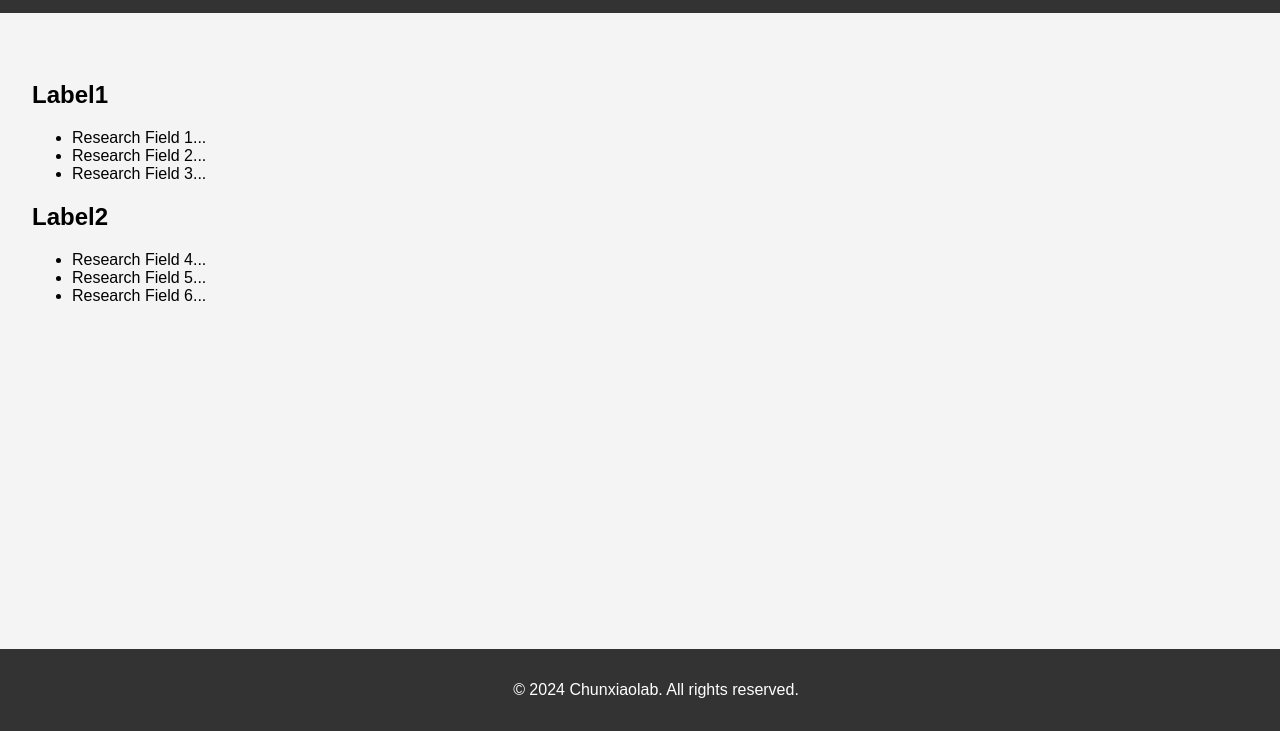
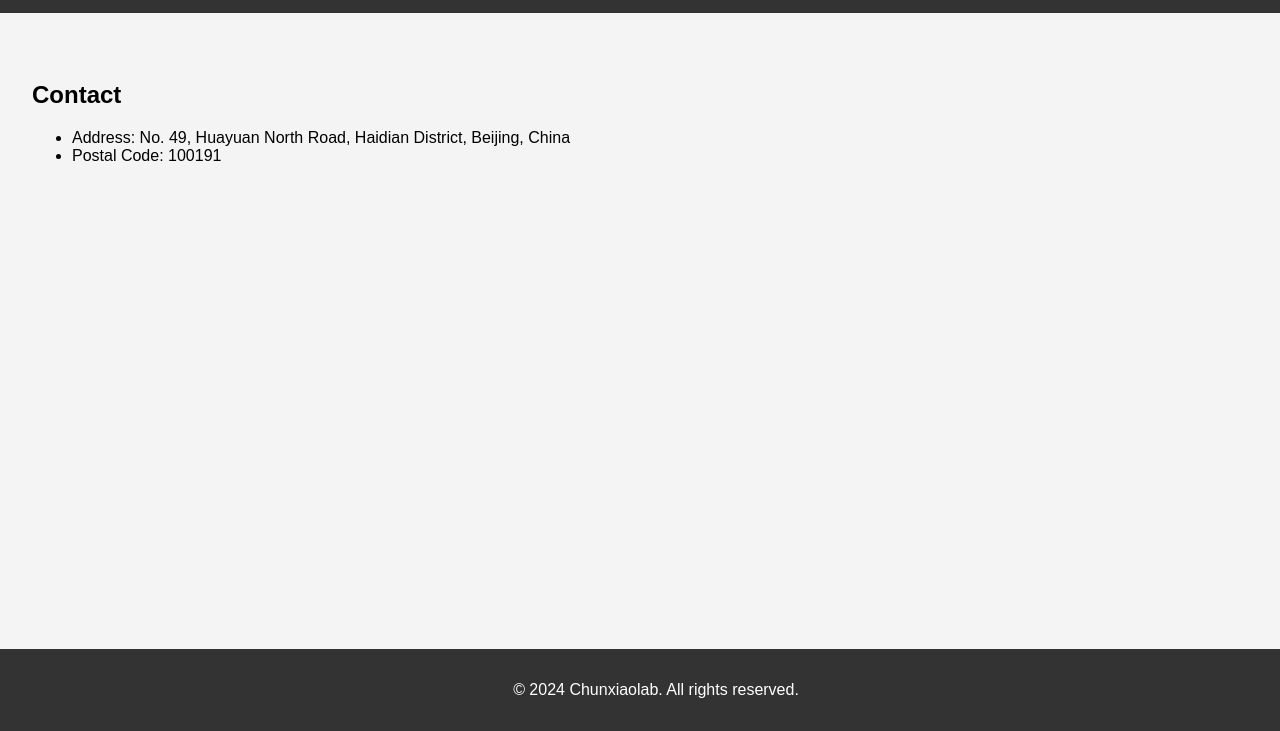
Before and after one commit to chunxiaolab/chunxiaolab.github.io, a plain HTML site: page contact.html in a window 1280 px wide. Shown: the part 69-800 px from the top of the page. Drawn offline with Linux system fonts and the light colour scheme.

Commit message:
Update contact.html

```diff
--- a/contact.html
+++ b/contact.html
@@ -21,20 +21,13 @@
     </header>
     <main>
         <div class="column full">
-            <h2>Label1</h2>
+            <h2>Contact</h2>
             <ul class="contact-list">
-                <li>Research Field 1...</li>
-                <li>Research Field 2...</li>
-                <li>Research Field 3...</li>
+                <li>Address: No. 49, Huayuan North Road, Haidian District, Beijing, China</li>
+                <li>Postal Code: 100191</li>
                 <!-- Add more contact fields as needed -->
             </ul>
-            <h2>Label2</h2>
-            <ul class="contact-list">
-                <li>Research Field 4...</li>
-                <li>Research Field 5...</li>
-                <li>Research Field 6...</li>
-                <!-- Add more contact fields as needed -->
-            </ul>
+
         </div>
     </main>
     <footer>
```
